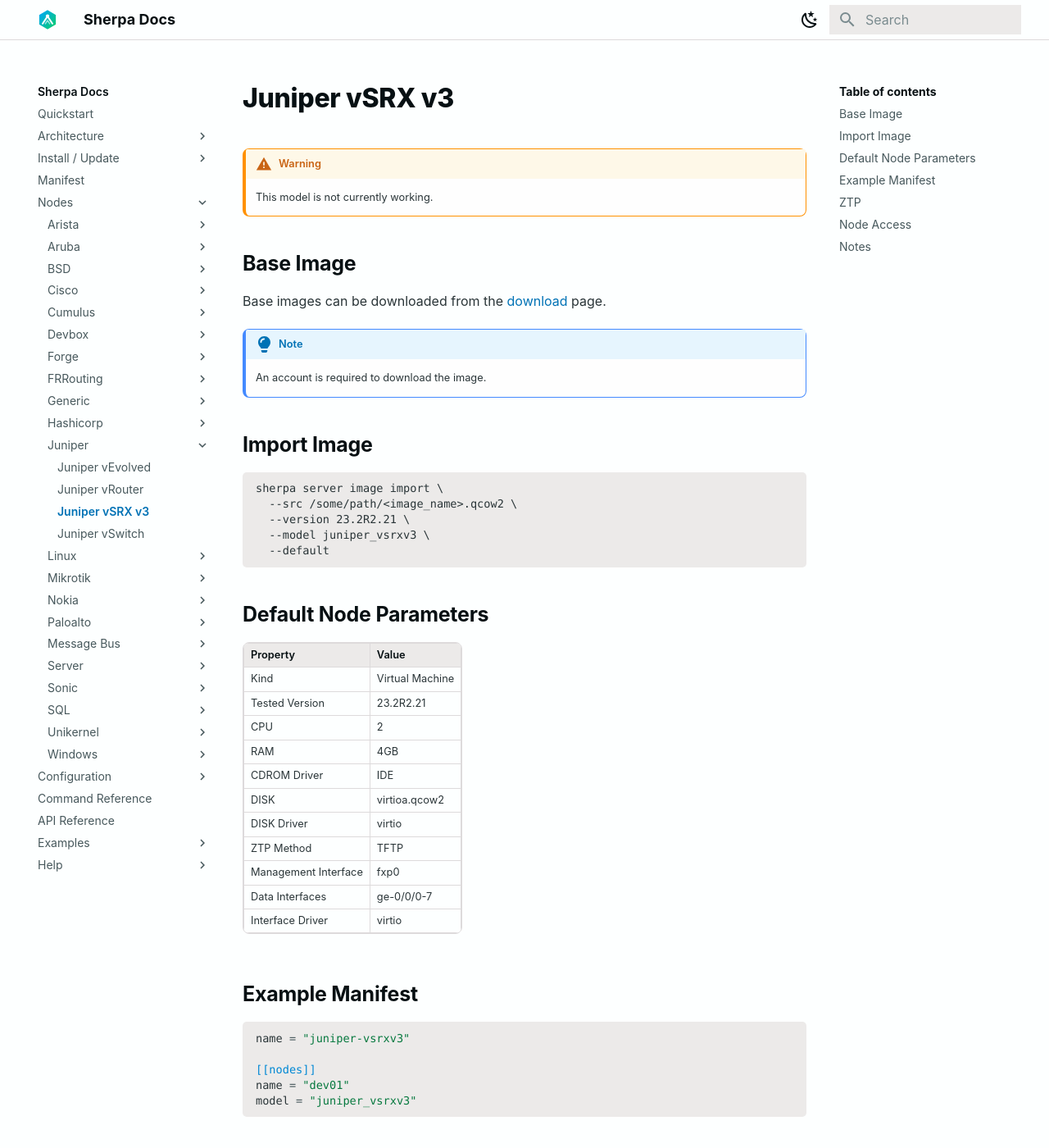
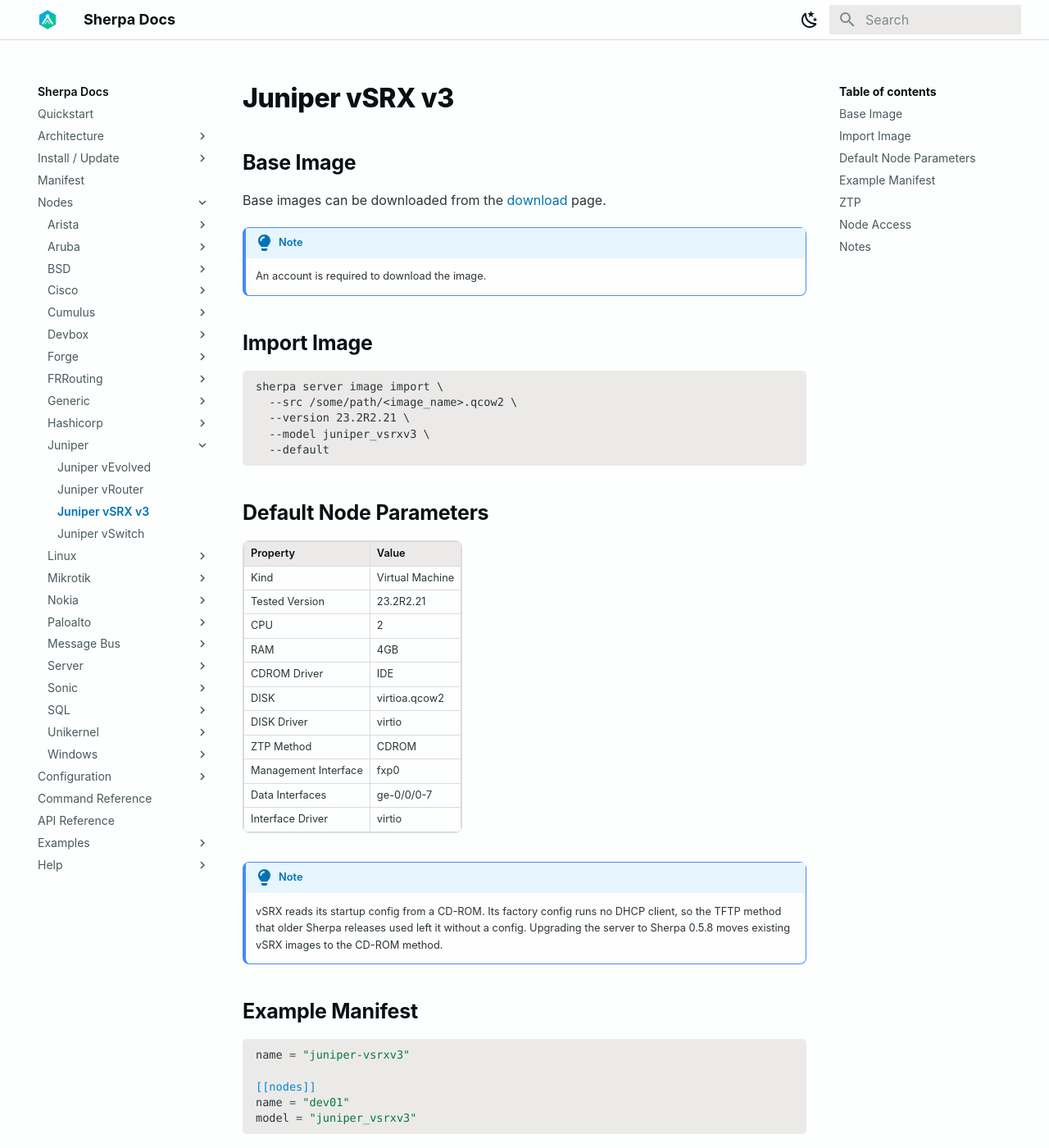
Before and after one commit to bwks/sherpa-docs, an MkDocs documentation site: the page built from docs/nodes/juniper/juniper-vsrxv3.md, in a window 1280 px wide and 1400 px high. Shown: the whole window at 82% size. Built offline with MkDocs 1.6.1 and Material for MkDocs 9.7.7, drawn with Linux system fonts in a browser that asks for light colours.

Commit message:
vsrx/srlinux docs

```diff
--- a/docs/nodes/juniper/juniper-vsrxv3.md
+++ b/docs/nodes/juniper/juniper-vsrxv3.md
@@ -1,7 +1,4 @@
 # Juniper vSRX v3
-
-!!! Warning
-    This model is not currently working.
 
 ## Base Image
 
@@ -32,10 +29,16 @@
 | CDROM Driver         | IDE             |
 | DISK                 | virtioa.qcow2   |
 | DISK Driver          | virtio          |
-| ZTP Method           | TFTP            |
+| ZTP Method           | CDROM           |
 | Management Interface | fxp0            |
 | Data Interfaces      | ge-0/0/0-7      |
 | Interface Driver     | virtio          |
+
+!!! note
+
+    vSRX reads its startup config from a CD-ROM. Its factory config runs no DHCP client, so the
+    TFTP method that older Sherpa releases used left it without a config. Upgrading the server to
+    Sherpa 0.5.8 moves existing vSRX images to the CD-ROM method.
 
 ## Example Manifest
 
```
Also changed, not shown: docs/nodes/nokia/nokia-srlinux.md (+6 -2 lines).
